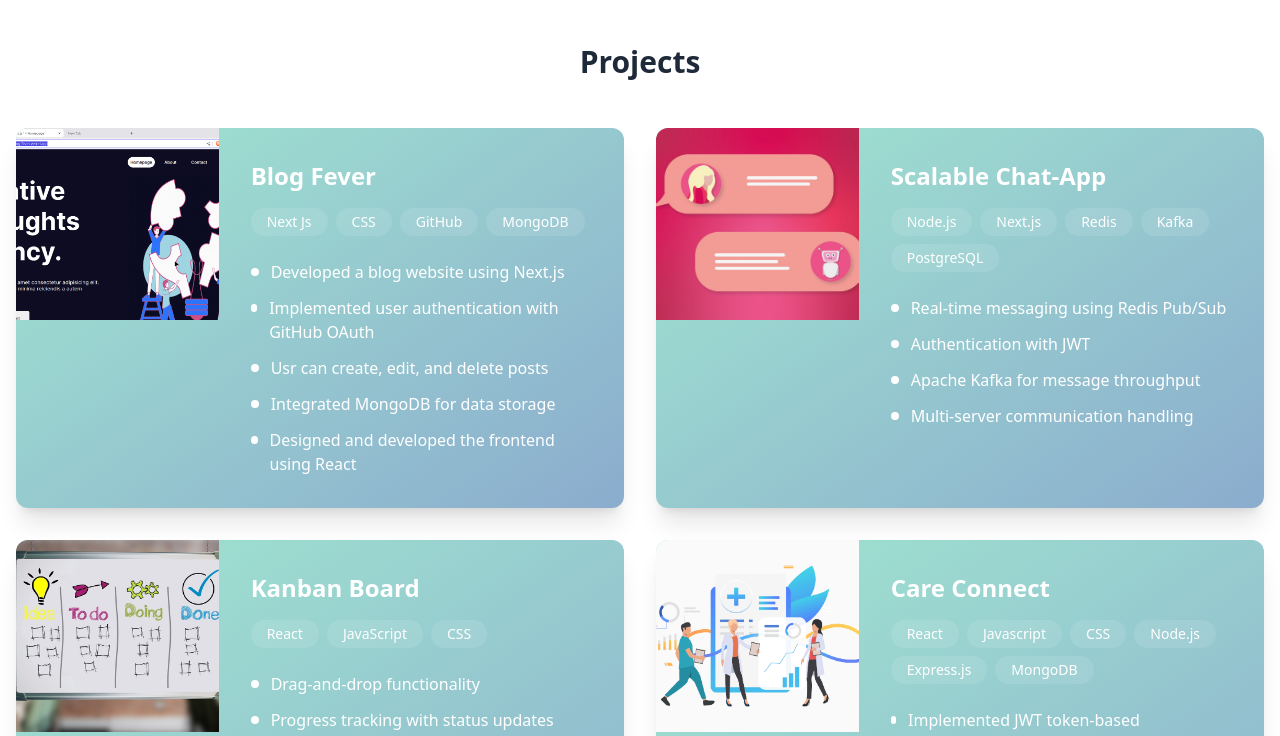
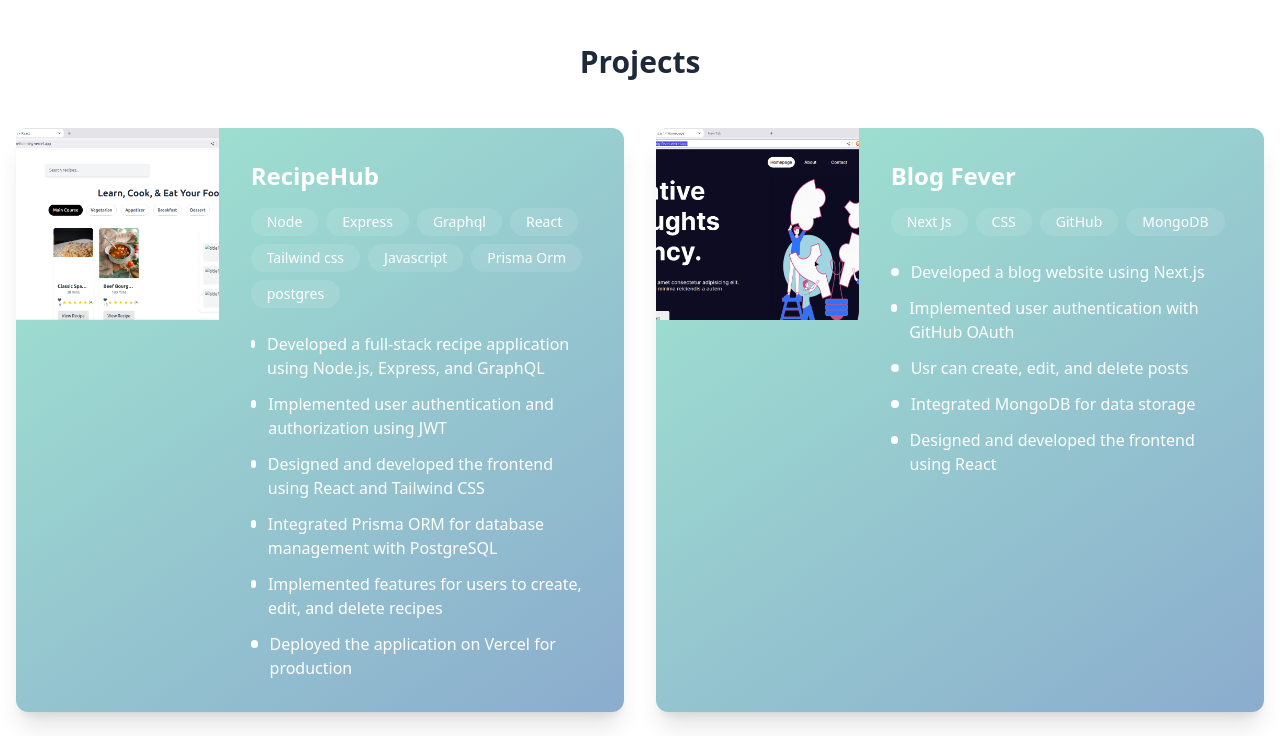
Before and after one commit to Mtank10/shivam-portfolio, a Next.js app: page / in a window 1280 px wide. Shown: the part 1660-2396 px from the top of the page. Built offline with nearby package versions, Linux system fonts and the light colour scheme.

Commit message:
add changes

```diff
--- a/data/resume.ts
+++ b/data/resume.ts
@@ -2,6 +2,7 @@
 import kanban from '../public/assets/kanban.jpg'
 import care from '../public/assets/care.jpg'
 import blog from '../public/assets/blog.png'
+import recipehub from '../public/assets/recipehub.png'
 export const PROFILE = {
     name: "Shivam Raj",
   summary: "Hardworking and passionate software developer with strong organizational skills eager to secure software developer position. Ready to help team achieve company goals.",
@@ -41,6 +42,20 @@
   ];
 
   export const PROJECTS = [
+    {
+      title:"RecipeHub",
+      tech:["Node","Express","Graphql","React","Tailwind css","Javascript","Prisma Orm","postgres"],
+      points:[
+        "Developed a full-stack recipe application using Node.js, Express, and GraphQL",
+        "Implemented user authentication and authorization using JWT",
+        "Designed and developed the frontend using React and Tailwind CSS",
+        "Integrated Prisma ORM for database management with PostgreSQL",
+        "Implemented features for users to create, edit, and delete recipes",
+        "Deployed the application on Vercel for production"
+      ],
+      githubUrl:"https://recipehub-rosy.vercel.app",
+      image:recipehub
+    },
     {
       title:"Blog Fever",
       tech:["Next Js","CSS","GitHub","MongoDB"],
```
Also changed, not shown: public/assets/recipehub.png (added).
